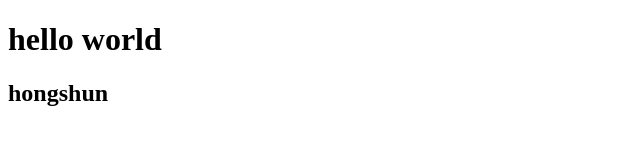
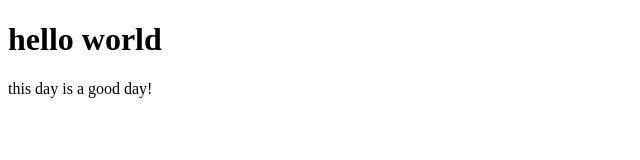
Before and after one commit to hongshun666/textDemo, a plain HTML site: page index.html in a window 1280 px wide. Shown: the whole page, without its empty margins (0-640 px from the left). Drawn offline with Linux system fonts and the light colour scheme.

Commit message:
这是第三次提交

```diff
--- a/index.html
+++ b/index.html
@@ -7,6 +7,6 @@
 </head>
 <body>
     <h1>hello world</h1>
-    <h2>hongshun</h2>
+    <p>this day is a good day!</p>
 </body>
 </html>
```
